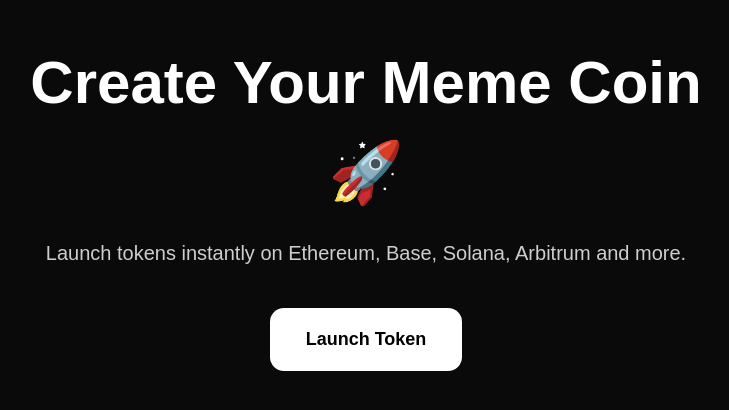
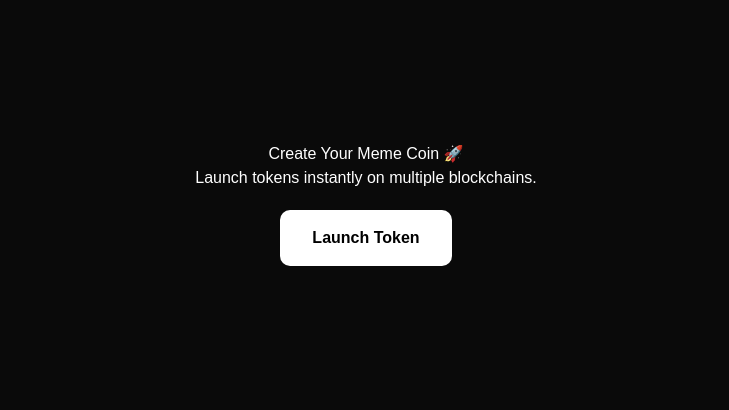
Before and after one commit to Marisol7177/afiliados-web, a Next.js app: page / in a window 1280 px wide. Shown: the part 196-606 px from the top of the page, without its empty margins (274-1003 px from the left). Built offline with nearby package versions, Linux system fonts and the light colour scheme; no server answers.

Commit message:
Affiliate system + Supabase tracking clicks

```diff
--- a/app/page.tsx
+++ b/app/page.tsx
@@ -1,19 +1,22 @@
 "use client";
 
 import { useEffect } from "react";
+import { supabase } from "../lib/supabase";
 
 export default function Home() {
-
   useEffect(() => {
     const ref = new URLSearchParams(window.location.search).get("ref");
     if (ref) localStorage.setItem("ref", ref);
   }, []);
 
-  const handleClick = () => {
+  const handleClick = async () => {
     const ref = localStorage.getItem("ref") || "direct";
 
-    // tracking futuro (sin romper nada ahora)
-    console.log("affiliate ref:", ref);
+    // 🔥 guardar click en base de datos
+    await supabase.from("clicks").insert({
+      ref,
+      created_at: new Date(),
+    });
 
     window.open(
       "https://coinfactory.app/?r=845e00a9f5446e08c9d362e6eb7163d1",
@@ -23,20 +26,14 @@
 
   return (
     <main style={styles.main}>
-      <div style={styles.container}>
+      <div style={styles.card}>
+        <h1>Create Your Meme Coin 🚀</h1>
 
-        <h1 style={styles.title}>
-          Create Your Meme Coin 🚀
-        </h1>
-
-        <p style={styles.text}>
-          Launch tokens instantly on Ethereum, Base, Solana, Arbitrum and more.
-        </p>
+        <p>Launch tokens instantly on multiple blockchains.</p>
 
         <button onClick={handleClick} style={styles.button}>
           Launch Token
         </button>
-
       </div>
     </main>
   );
@@ -51,31 +48,18 @@
     justifyContent: "center",
     alignItems: "center",
     fontFamily: "sans-serif",
-    padding: "40px",
   },
-  container: {
-    maxWidth: "700px",
+  card: {
     textAlign: "center" as const,
   },
-  title: {
-    fontSize: "60px",
-    marginBottom: "20px",
-    fontWeight: "bold",
-  },
-  text: {
-    fontSize: "20px",
-    opacity: 0.8,
-    marginBottom: "40px",
-  },
   button: {
-    display: "inline-block",
-    padding: "18px 36px",
-    background: "#ffffff",
-    color: "#000",
-    borderRadius: "14px",
+    marginTop: "20px",
+    padding: "16px 32px",
+    background: "white",
+    color: "black",
+    borderRadius: "10px",
     border: "none",
     cursor: "pointer",
     fontWeight: "bold",
-    fontSize: "18px",
-  }
+  },
 };
--- /dev/null
+++ b/lib/supabase.ts
@@ -0,0 +1,6 @@
+import { createClient } from "@supabase/supabase-js";
+
+export const supabase = createClient(
+  process.env.NEXT_PUBLIC_SUPABASE_URL!,
+  process.env.NEXT_PUBLIC_SUPABASE_ANON_KEY!
+);
--- a/package.json
+++ b/package.json
@@ -9,6 +9,7 @@
     "lint": "eslint"
   },
   "dependencies": {
+    "@supabase/supabase-js": "^2.105.4",
     "next": "16.2.6",
     "react": "19.2.4",
     "react-dom": "19.2.4"
```
Also changed, not shown: 1 other file (tests, documents, lock files or other folders).
